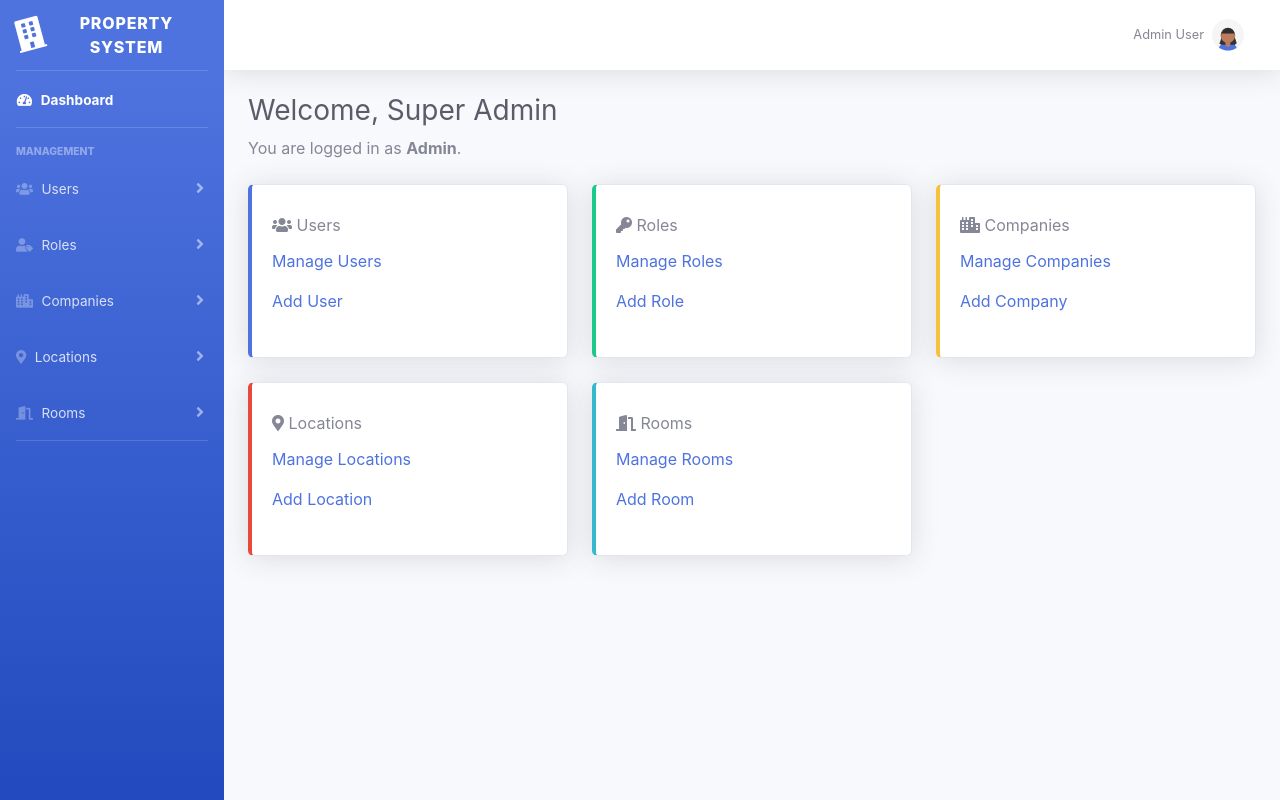
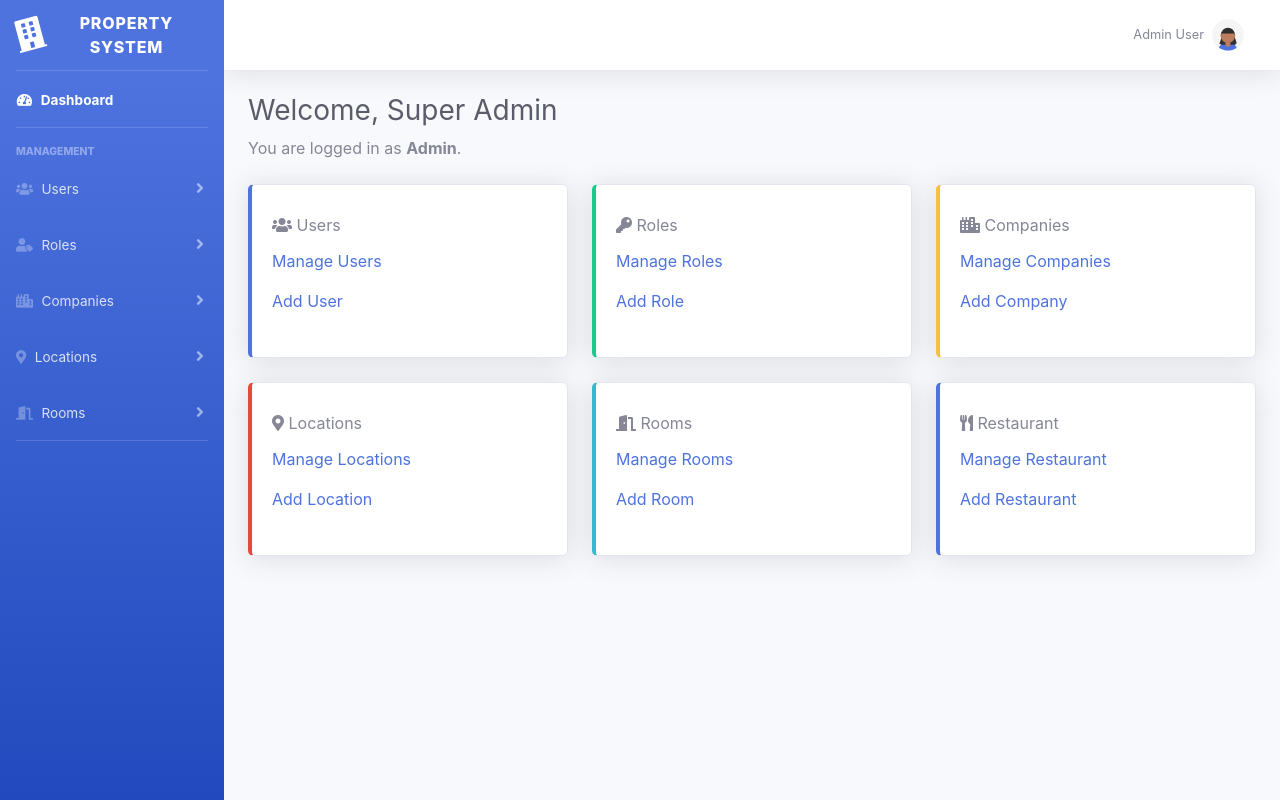
Before and after one commit to VirtusStack/Property_Amenity_Marketing_System, a PHP site: page /Property_Amenity_Marketing_System/ in a window 1280 px wide. Run offline with PHP 8.4, Linux system fonts and the light colour scheme.

Commit message:
Update index.php

```diff
--- a/templates/common/index.php
+++ b/templates/common/index.php
@@ -111,6 +111,20 @@ $currentUserRole = "Admin";
                         </div>
                     </div>
 
+		    <!-- Restaurant  Card -->
+                    <div class="col-xl-4 col-md-6 mb-4">
+                       <div class="card border-left-primary shadow h-100 py-2">
+                            <div class="card-body">
+                                <div class="card-title"><i class="fas fa-utensils"></i> Restaurant</div>
+                                <div class="card-text">
+				     <!--  Controller-based links -->
+                                    <p><a href="<?= BASE_URL ?>/admin.php?action=manageRestaurant">Manage Restaurant</a></p>
+                                    <p><a href="<?= BASE_URL ?>/admin.php?action=newRestaurant">Add Restaurant</a></p>
+                                </div>
+                            </div>
+                        </div>
+                    </div>
+
                 </div>
                 <!-- End Dashboard Cards -->
 
```
